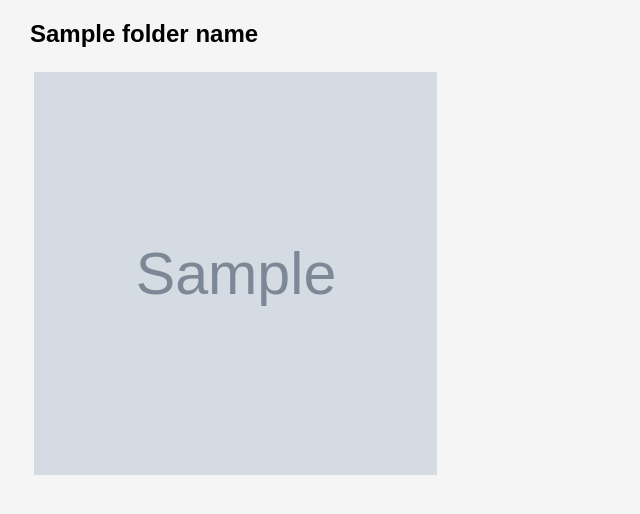
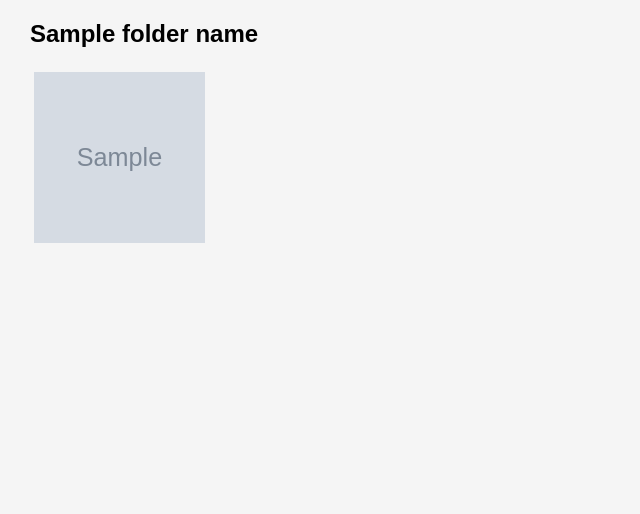
Before and after one commit to fengyuexian-z/MyCloud, a Flask app: template templates/album.html in a window 1280 px wide. Shown: the part 68-582 px from the top of the page, without its empty margins (0-640 px from the left). Run offline with Flask 3, Linux system fonts and the light colour scheme; the template is opened without the code that fills it: most values are stand-ins (such as "Sample title", 1, 10 or a date in 2020); grey boxes marked "Sample" are stand-in pictures.

```diff
--- a/static/style.css
+++ b/static/style.css
@@ -62,15 +62,15 @@ h1 {
     margin-bottom: 20px;
 }
 
-.grid{
-    display: flex;
-    flex-wrap: wrap;
+.grid {
+    display: grid;
+    grid-template-columns: repeat(auto-fill, minmax(160px, 1fr));
     gap: 4px;
     padding: 4px;
 }
 
-.grid-item{
-    width: calc(33.333% - 4px);
+/* 删掉原来的 .grid-item 宽度限制，保留比例和裁剪 */
+.grid-item {
     aspect-ratio: 1/1;
     overflow: hidden;
     cursor: pointer;
```
